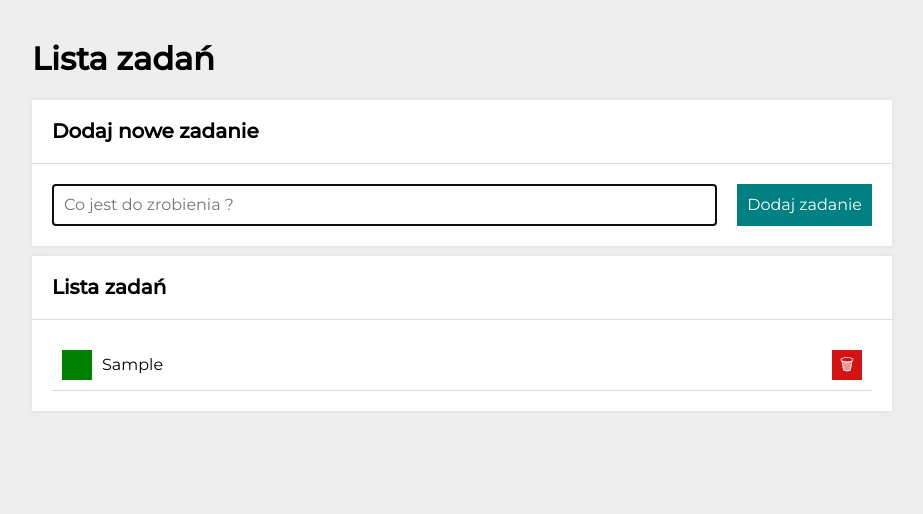
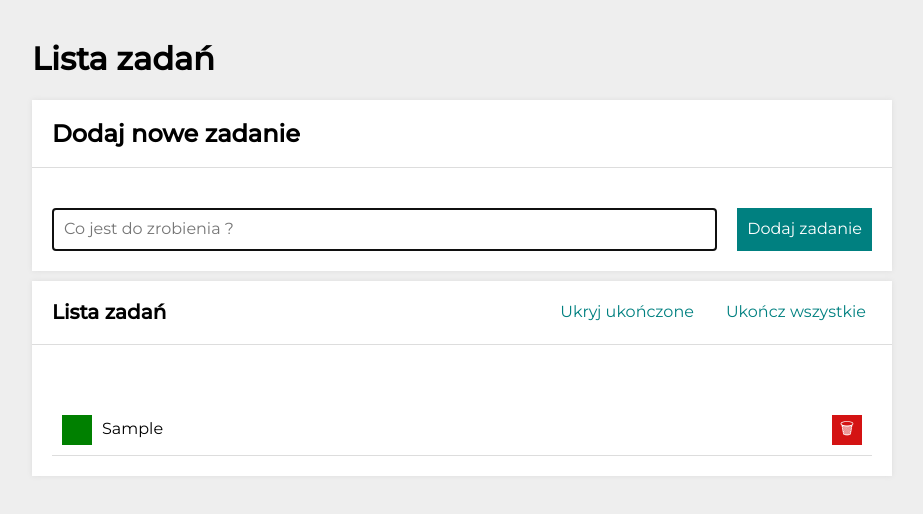
Before and after one commit to BrzozowskiSzymon/toDoList, a plain HTML site: page index.html in a window 1280 px wide. Both pictures are taken after typing "Sample" into the empty fields and a click on the button "Dodaj zadanie". Shown: the whole page, without its empty margins (178-1101 px from the left). Drawn offline with nearby package versions, Linux system fonts and the light colour scheme.

Commit message:
fightWithJS

```diff
--- /dev/null
+++ b/css/buttons.css
@@ -0,0 +1,27 @@
+.buttons {
+    display: flex;
+    flex-wrap: wrap;
+}
+
+.buttons__button {
+    background: transparent;
+    color: teal;
+    border: none;
+    margin: 0 0 0 20px;
+    transition: color 0.3s;
+}
+
+@media (max-width: 767px) {
+    .buttons__button {
+        flex-basis: 100%;
+        margin: 10px;
+    }
+}
+
+.buttons__button:hover {
+    color: hsl(180, 100%, 35%);
+}
+
+.buttons__button:disabled {
+    color: #ccc;
+}
--- a/css/form.css
+++ b/css/form.css
@@ -2,12 +2,6 @@
     display: grid;
     grid-template-columns:  1fr auto;
     grid-gap: 20px;
-}
-
-@media (max-width:767px) {
-.form {
-    grid-template-columns: 1fr;
-}
 }
 
 .form__input {
@@ -24,10 +18,12 @@
     background-color: teal;
     color: white;
     border: none;
+    transition: 0.3s;
 }
 
 .form__button:hover {
     background-color: rgb(0, 155, 155);
+    transform: scale(1.05);
 }
 
 .form__button:active {
--- a/css/list.css
+++ b/css/list.css
@@ -14,6 +14,10 @@
     word-break: break-word;
 }
 
+.list__items--hidden {
+    display: none;
+}
+
 
 .list__item--done {
     word-break: break-word;
@@ -26,6 +30,8 @@
     background-color: green;
     color:white;
     border: none;
+    transition: background 0.3s;
+    padding: 0;
 }
 
 .list__button:hover {
--- a/css/section.css
+++ b/css/section.css
@@ -5,11 +5,25 @@
 }
 
 .section__header {
+    border-bottom: 1px solid #ddd;
+    display: grid;
+    grid-template-columns: auto auto;
+    grid-gap: 20px;
+    justify-content: space-between;
+    align-items: center;
+    padding: 20px;
+}
+@media (max-width:767px) {
+    .section__header {
+        grid-template-columns: 1fr;
+    }
+}
+
+.section__title {
     font-size: 20px;
-    padding: 20px;
     margin: 0;
-    border-bottom: 1px solid #ddd;
 }
+
 
 .section__body {
     padding: 20px;
--- a/index.html
+++ b/index.html
@@ -8,9 +8,9 @@
     <link rel="icon" href="images/pobrane.png">
     <meta property="og:image" content="images/pobrane.png">
     <script defer src="js/script.js"></script>
-    <link href="css/flex.css" rel="stylesheet">
     <link href="css/container.css" rel="stylesheet">
     <link href="css/form.css" rel="stylesheet">
+    <link href="css/buttons.css" rel="stylesheet">
     <link href="css/style.css" rel="stylesheet">
     <link href="css/list.css" rel="stylesheet">
     <link href="css/section.css" rel="stylesheet">
@@ -42,9 +42,17 @@
         </section>
 
         <section class="section">
-            <h2 class="section__header">
-                Lista zadań
-            </h2>
+            <header class="section__header">
+                <h2 class="section__title">
+                    Lista zadań
+                </h2>
+                <div class="buttons js-buttons">
+                </div>
+            </header>
+            <div class="section__body">
+                <span class="js-buttons section__button">
+                </span>
+            </div>
             <div class="section__body">
                 <ul class="js-tasks list"></ul>
             </div>
--- a/js/script.js
+++ b/js/script.js
@@ -1,24 +1,41 @@
 {
-    const tasks = [];
+    let tasks = [];
+    let hideDoneTasks = false;
 
-    const addNewTask = (newTaskContent) => {
-        tasks.push({
-            content: newTaskContent,
-        });
-
+    const removeTask = (taskIndex) => {
+        tasks = [
+            ...tasks.slice(0, taskIndex),
+            ...tasks.slice(taskIndex + 1)];
         render();
     };
 
-    const removeTask = (taskIndex) => {
-        tasks.splice(taskIndex, 1);
+    const toggleTaskDone = (taskIndex) => {
+        tasks = [
+            ...tasks.slice(0, taskIndex),
+            { ...tasks[taskIndex], done: true },
+            ...tasks.slice(taskIndex + 1),
+        ];
         render();
     }
 
-    const toggleTaskDone = (taskIndex) => {
-        tasks[taskIndex].done = !tasks[taskIndex].done
+    const addNewTask = (newTaskContent) => {
+        tasks = [...tasks, { content: newTaskContent }];
         render();
+    };
 
-    }
+    const markAllDone = () => {
+        tasks = tasks.map((task) => ({
+            ...task,
+            done: true,
+        }));
+        render();
+    };
+
+    const showOrHideDoneTasks = () => {
+        hideDoneTasks = !hideDoneTasks;
+        render();
+      };
+
 
     const bindEvents = () => {
         const removeButtons = document.querySelectorAll('.js-remove');
@@ -36,7 +53,7 @@
                 toggleTaskDone(index);
             });
         });
-    }
+    };
 
     const render = () => {
         let htmlString = "";
@@ -45,14 +62,18 @@
             htmlString += `
             <li
                 type="none"
-                class="list__items">
-                <button class="js-done list__button">
+                class="list__items
+                ${task.done && hideDoneTasks ? "list__item--hidden" : ""}">
+                <button
+                class="js-done list__button">
                 ${task.done ? "✔" : ""}
                 </button>
-                <span class="list__item${task.done ? " list__item--done" : ""}">
+                <span
+                class="list__item${task.done ? " list__item--done" : ""}">
                 ${task.content}
                 </span>
-                <button class="js-remove list__button list__button--remove">
+                <button
+                class="js-remove list__button list__button--remove">
                 🗑
                 </button>
             </li>
@@ -63,9 +84,40 @@
         document.querySelector(".js-tasks").innerHTML = htmlString
 
         bindEvents();
+        renderButtons();
+        bindToggleDoneEvents();
+
     };
 
+    const renderButtons = () => {
+        const buttonsElement = document.querySelector(".js-buttons");
 
+        if (tasks.length > 0) {
+          buttonsElement.innerHTML = `<button class="js-toggleShowHide buttons__button">${
+            hideDoneTasks ? "Pokaż" : "Ukryj"
+          } ukończone</button>
+          <button class="js-allDoneTask buttons__button" ${
+            tasks.every(({ done }) => done) ? "disabled" : ""
+          } >Ukończ wszystkie</button>`;
+        } else {
+          buttonsElement.innerHTML = ``;
+        }
+      };
+
+      const bindToggleDoneEvents = () => {
+
+        const toggleShowHideButton = document.querySelector(".js-toggleShowHide");
+
+        if (toggleShowHideButton) {
+          toggleShowHideButton.addEventListener("click", showOrHideDoneTasks);
+        };
+
+        const markAllTasksDoneButton = document.querySelector(".js-allDoneTask");
+
+        if (markAllTasksDoneButton) {
+          markAllTasksDoneButton.addEventListener("click", markAllDone);
+        };
+      };
 
 
 
```
